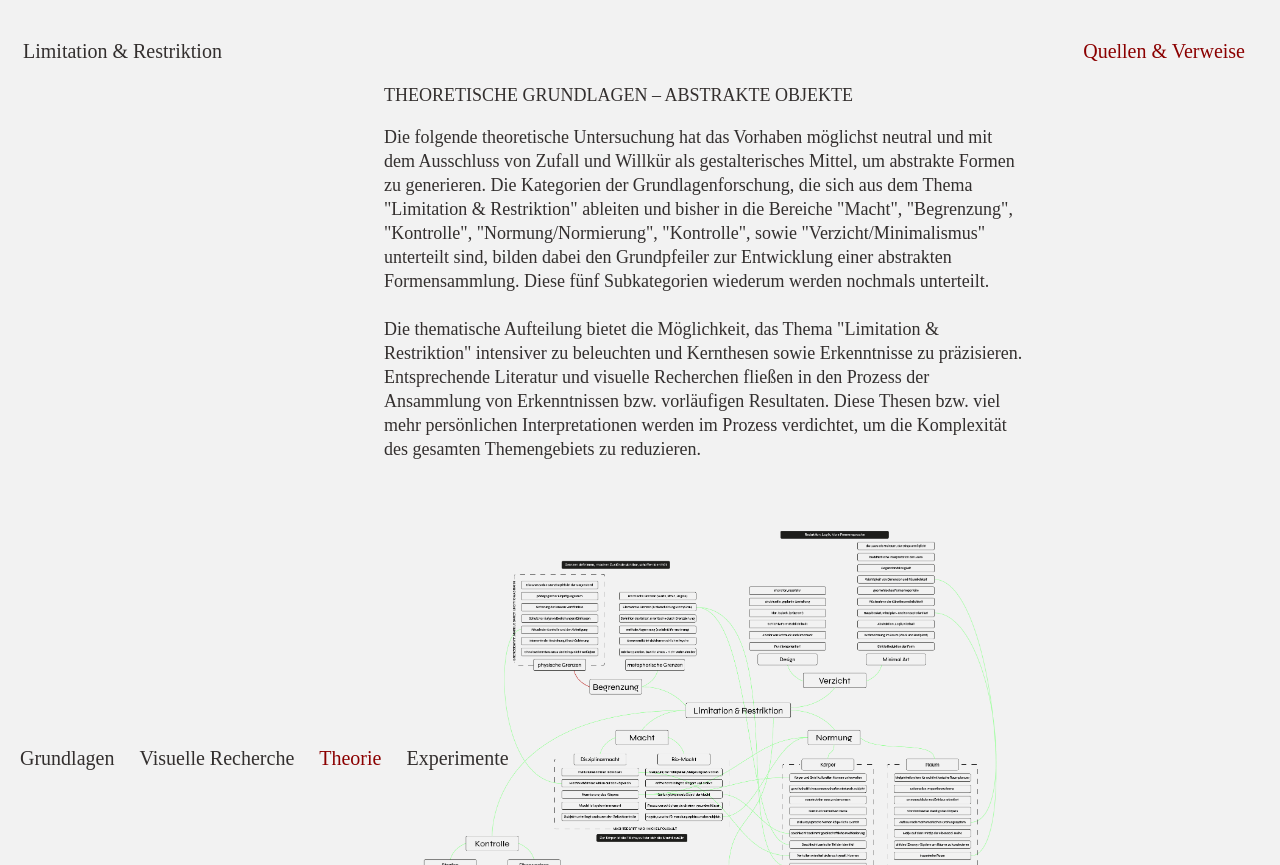
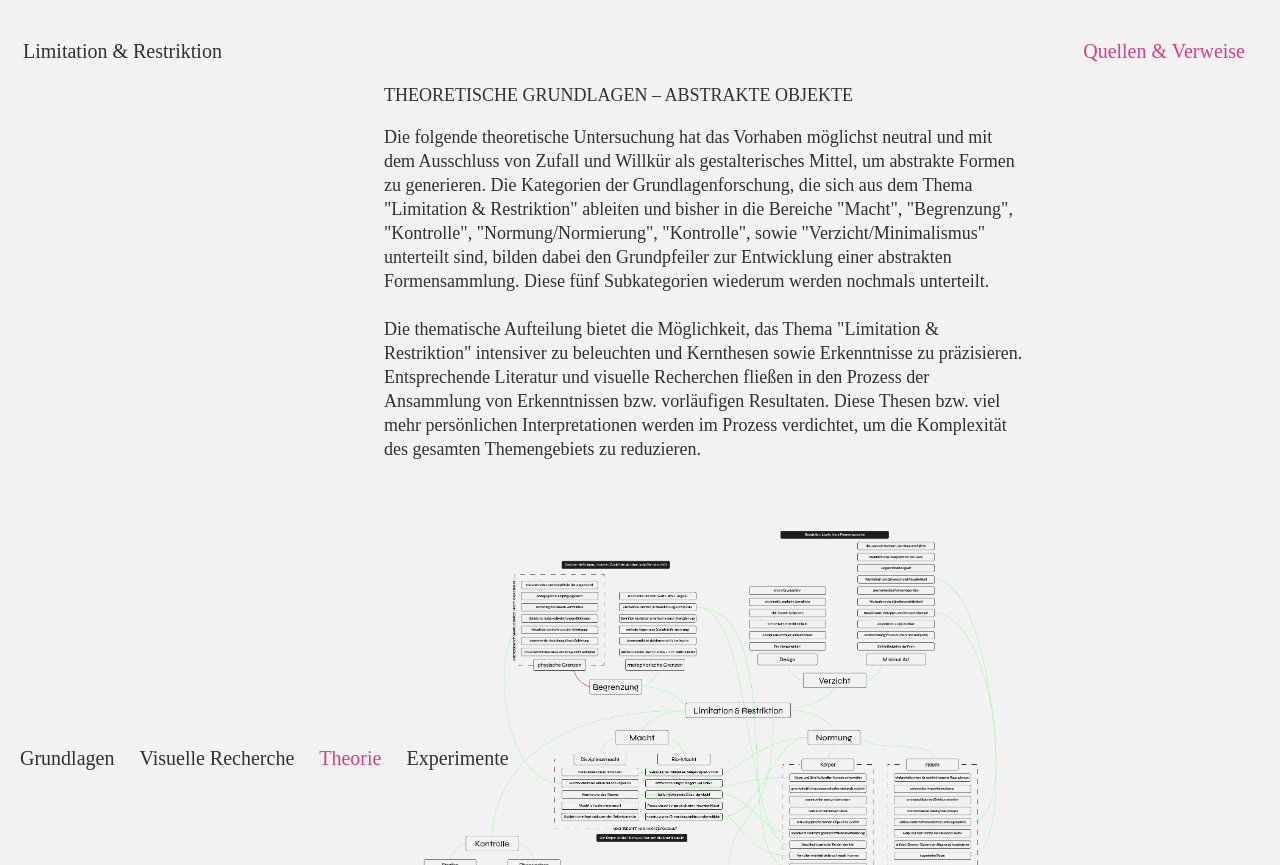
Before and after one commit to luulo001/Limitation-Restriktion, a plain HTML site: page index_theorie.html in a window 1280 px wide. In both pictures the pointer is over the link "Quellen & Verweise". Drawn offline with Linux system fonts and the light colour scheme; a web font is replaced by a local one.

Commit message:
Update style.css

```diff
--- a/style/style.css
+++ b/style/style.css
@@ -42,7 +42,7 @@ body {
 }
 
 .headeritem-2 a:hover {
-  color: darkred;
+  color: #d73e86;
   transform: scale(1);
 }
 
@@ -69,7 +69,7 @@ body {
 }
 
 #active {
-  color: darkred;
+  color: #d73e86;
 }
 
 /*  navbar*/
@@ -96,7 +96,7 @@ a {
 }
 
 a:hover {
-  color: darkred;
+  color: #d73e86;
   transform: scale(1);
 }
 
@@ -133,7 +133,7 @@ p {
 }
 
 .link: hover {
-  color: darkred;
+  color: #d73e86;
 }
 
 .caption {
```
